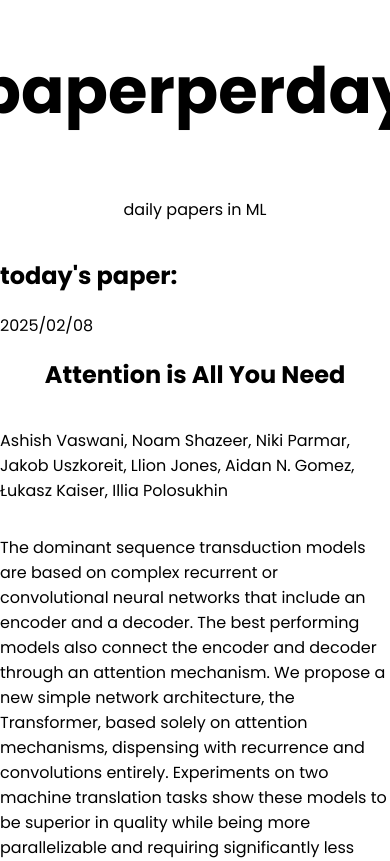
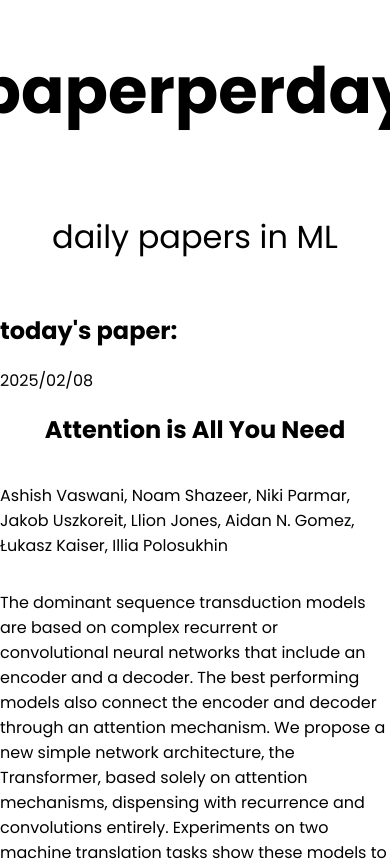
Before and after one commit to pranavpatnaik1/paperperday, a React (Create React App) app in the folder frontend/: page / in a window 390 px wide. Shown: the top 861 px of the page. Built offline with nearby package versions, Linux system fonts and the light colour scheme.

Commit message:
prod: fixed mobile responsiveness #2

```diff
--- a/frontend/src/App.js
+++ b/frontend/src/App.js
@@ -7,10 +7,10 @@ function App() {
       <div className="max-w-4xl mx-auto relative z-10">
         {/* Header */}
         <div className="text-center mb-32">
-          <h1 className="font-normal mb-8 fade-in-up responsive-title" style={{ fontFamily: 'Poppins', fontSize: 'clamp(4rem,12vw,9rem)'  }}>
+          <h1 className="font-normal mb-4 fade-in-up responsive-title" style={{ fontFamily: 'Poppins', fontSize: 'clamp(4rem,12vw,9rem)'  }}>
             paperperday
           </h1>
-          <p className="text-3xl text-gray-700 fade-in-up" style={{ fontFamily: 'Poppins' }}>
+          <p className="text-gray-700 fade-in-up" style={{ fontFamily: 'Poppins', fontSize: 'clamp(2rem,4vw,3rem)' }}>
             daily papers in ML
           </p>
 
@@ -131,7 +131,7 @@ function App() {
 
         {/* JOIN THE DISCUSSION */}
         <div className="text-center mt-10">
-          <h2 className="text-3xl font-bold underline mb-5" style={{ fontFamily: 'Poppins' }}>
+          <h2 className="text-3xl font-bold underline mb-6" style={{ fontFamily: 'Poppins' }}>
             join the discussion:
           </h2>
           <div className="flex justify-center space-x-4">
```
